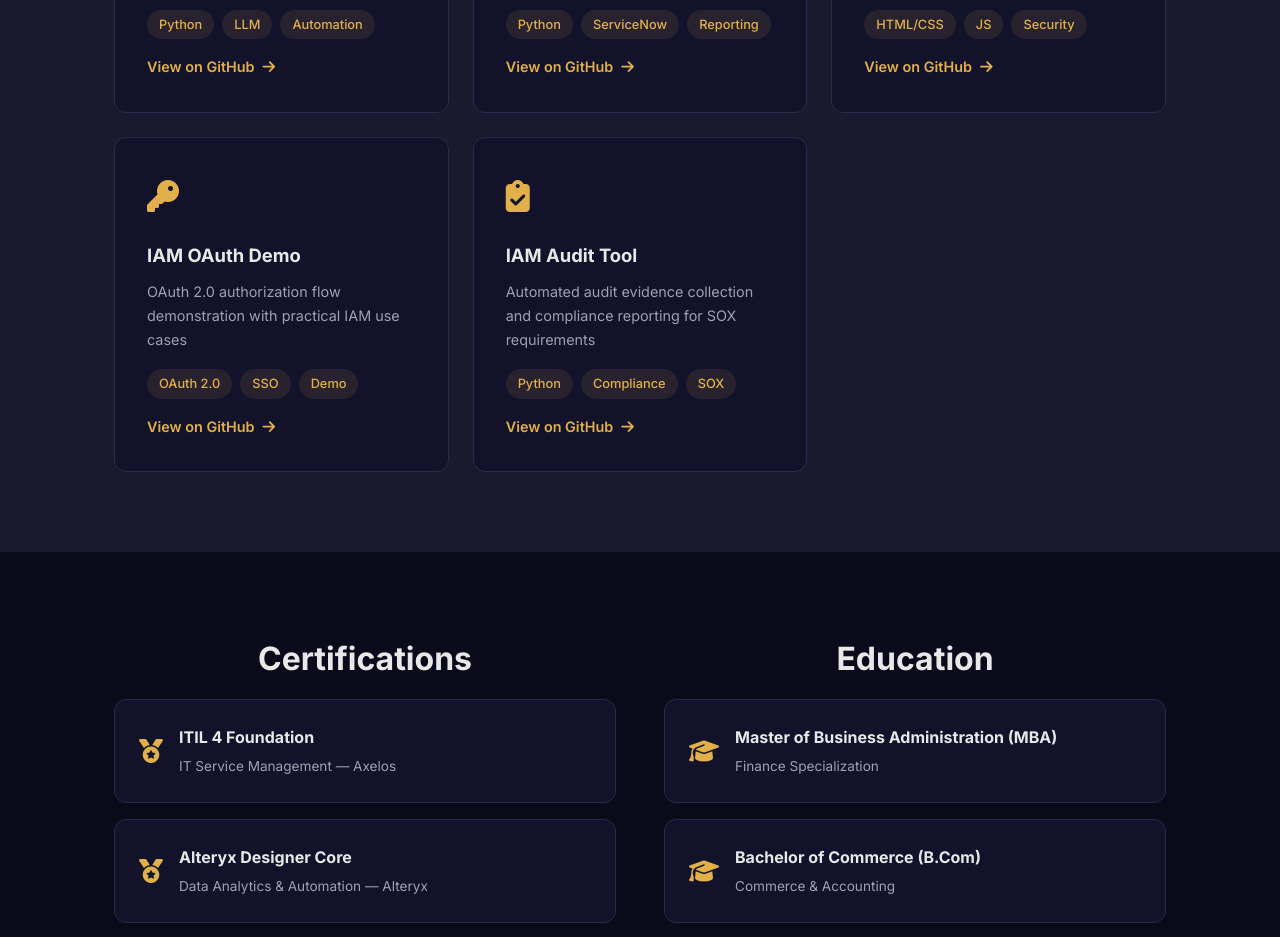
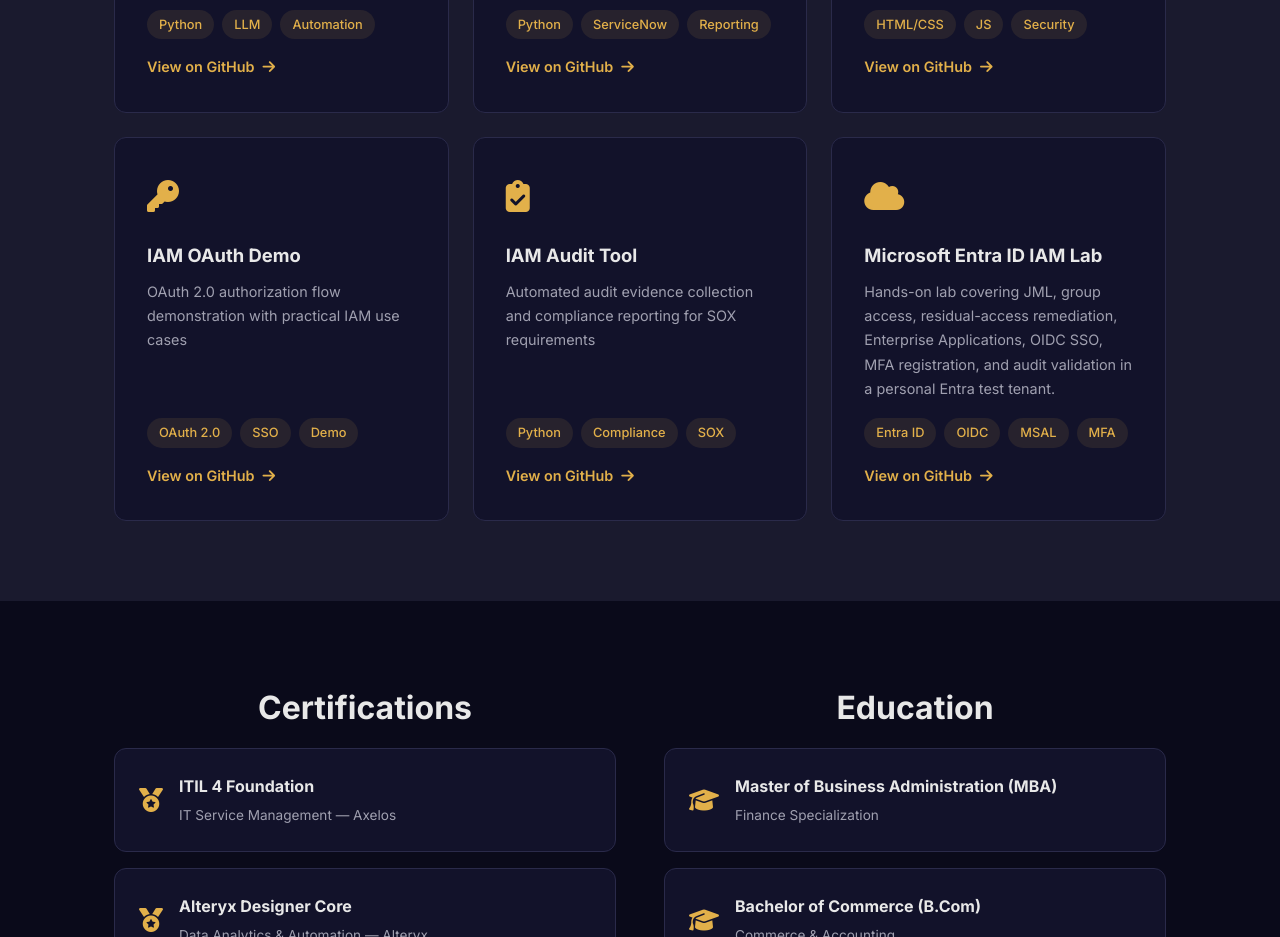
Before and after one commit to iam-0604/pooja-profile, a plain HTML site: page index.html in a window 1280 px wide. Shown: the part 4420-5357 px from the top of the page. Drawn offline with Linux system fonts and the light colour scheme.

Commit message:
Add Microsoft Entra ID IAM lab to portfolio

```diff
--- a/index.html
+++ b/index.html
@@ -286,6 +286,17 @@
                         View on GitHub <i class="fas fa-arrow-right"></i>
                     </a>
                 </div>
+                <div class="project-card">
+                    <div class="project-icon"><i class="fas fa-cloud"></i></div>
+                    <h3>Microsoft Entra ID IAM Lab</h3>
+                    <p>Hands-on lab covering JML, group access, residual-access remediation, Enterprise Applications, OIDC SSO, MFA registration, and audit validation in a personal Entra test tenant.</p>
+                    <div class="project-tags">
+                        <span>Entra ID</span><span>OIDC</span><span>MSAL</span><span>MFA</span>
+                    </div>
+                    <a href="https://github.com/iam-0604/pooja-profile/tree/main/projects/entra-iam-lab" target="_blank" class="project-link">
+                        View on GitHub <i class="fas fa-arrow-right"></i>
+                    </a>
+                </div>
             </div>
         </div>
     </section>
```
